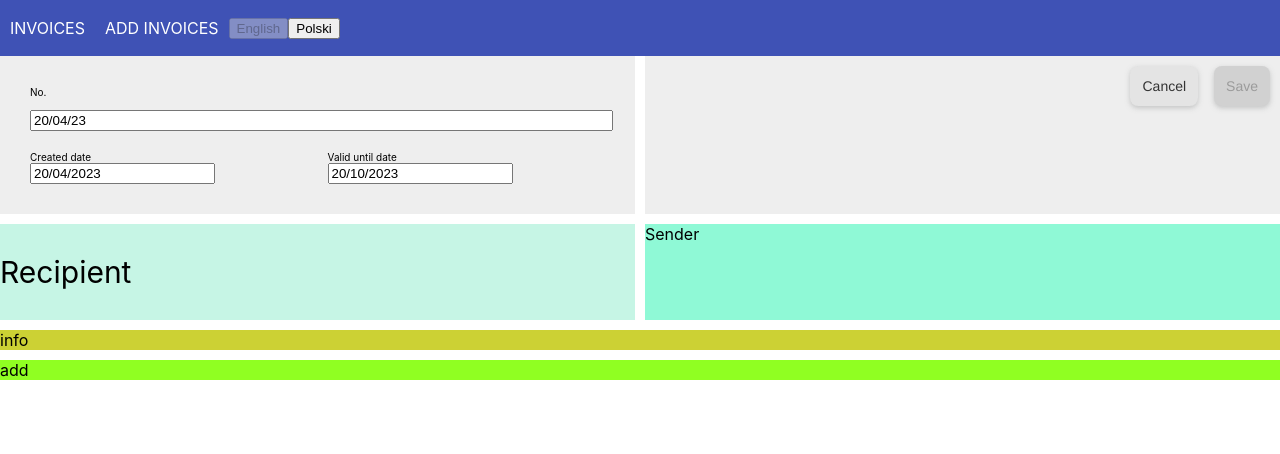
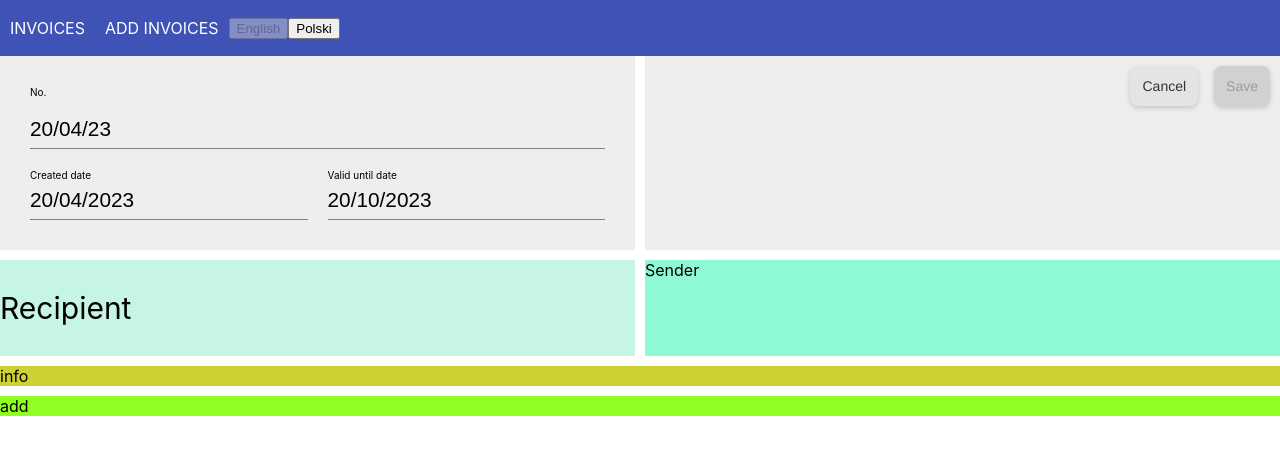
Before and after one commit to sandra-kuczynska/learn-react, a React (Create React App) app: page /invoices in a window 1280 px wide. Shown: the top 454 px of the page. Built offline with nearby package versions, Linux system fonts and the light colour scheme.

Commit message:
Change css - input - dates.

```diff
--- a/src/pages/invoice.js
+++ b/src/pages/invoice.js
@@ -41,6 +41,7 @@ const Invoice = () => {
               <label>Created date</label>
               <br />
               <input
+                className={styles.inputRegular}
                 defaultValue="20/04/2023"
                 {...register("from", { required: true })}
               />
@@ -49,6 +50,7 @@ const Invoice = () => {
               <label>Valid until date</label>
               <br />
               <input
+                className={styles.inputRegular}
                 defaultValue="20/10/2023"
                 {...register("to", { required: true })}
               />
--- a/src/pages/invoice.module.css
+++ b/src/pages/invoice.module.css
@@ -28,6 +28,13 @@
 
 .inputLong {
   width: 100%;
+  border: 0;
+  border-bottom: 1px solid gray;
+  outline: 0;
+  font-size: 1.3rem;
+  color: black;
+  padding: 7px 0;
+  background: transparent;
 }
 
 .no {
@@ -43,6 +50,18 @@
 .to {
   grid-area: to;
   padding: 10px;
+}
+
+.inputRegular {
+  width: 100%;
+  border: 0;
+  border-bottom: 1px solid gray;
+  outline: 0;
+  font-size: 1.3rem;
+  color: black;
+  padding: 7px 0;
+  background: transparent;
+  transition: border-color 0.2s;
 }
 
 .saveCancel {
```
